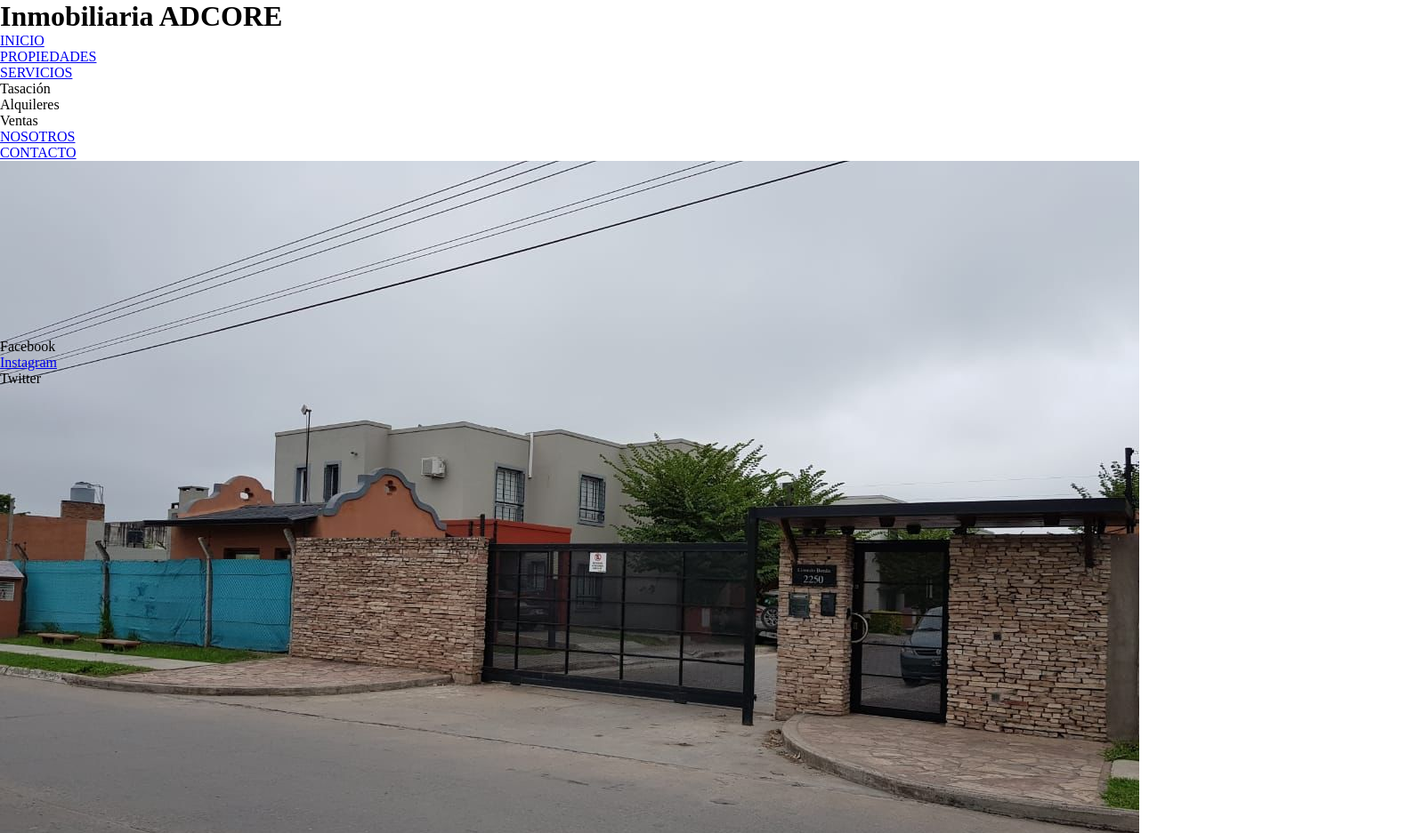
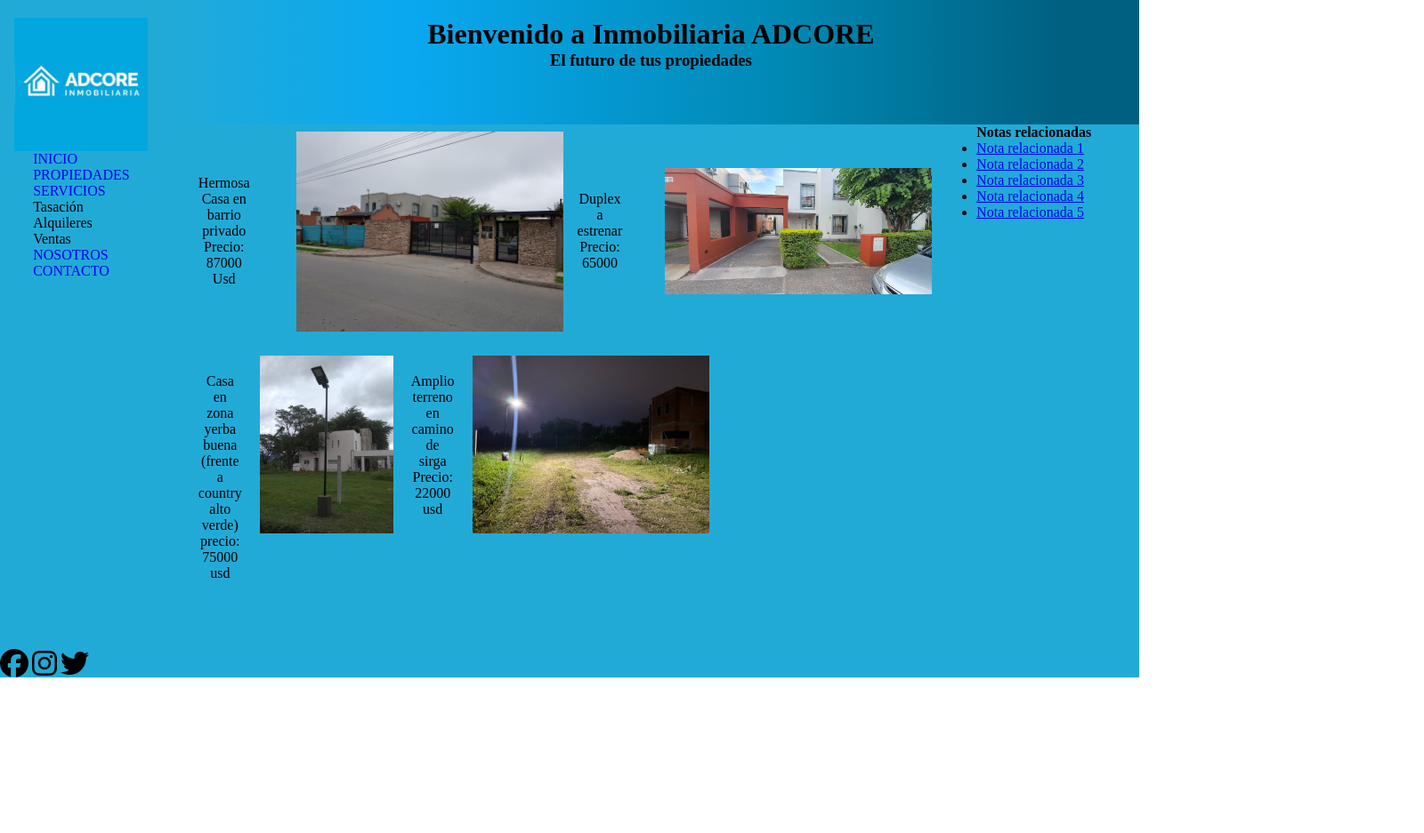
Before and after one commit to TrellixVulnTeam/Tp-Github_M4GF, a website: page propiedades.html in a window 1280 px wide. Shown: the top 937 px of the page at 89% size, 1600 px wide, since content can reach past the window. After the commit the page ends 800 px from the top, so only its background shows below. Drawn offline with nearby package versions, Linux system fonts and the light colour scheme.

Commit message:
tuneaduki

```diff
--- a/propiedades.html
+++ b/propiedades.html
@@ -5,27 +5,31 @@
     <meta charset="UTF-8">
     <meta http-equiv="X-UA-Compatible" content="IE=edge">
     <meta name="viewport" content="width=device-width, initial-scale=1.0">
+    <!-- iconos -->
+    <script src="https://kit.fontawesome.com/8f5c9daf85.js" crossorigin="anonymous"></script>
+    <!-- Animate Css -->
+    <link rel="stylesheet" href="https://cdnjs.cloudflare.com/ajax/libs/animate.css/4.1.1/animate.min.css" />
+    <!-- Mi estilo -->
     <link rel="stylesheet" href="./Css/style.css">
-    <title>PROPIEDADES</title>
+    <title>Inmobiliaria ADCORE</title>
 </head>
 
 <body>
-    <header>
-        <h1>Inmobiliaria ADCORE</h1>
+    <div class="grilla">
 
-        <nav>
-
+        <nav class="Nav">
+            <!-- logo -->
+            <img src="./img/logo.jpg" alt="logo adcore" class="animate__animated animate__flash">
             <ul>
-
                 <Li>
                     <a href="./index.html">INICIO</a>
                 </Li>
                 <li> <a href="./propiedades.html">PROPIEDADES</a></li>
                 <li><a href="./Servicios.html">SERVICIOS</a>
                     <ul>
-                        <li>Tasación</li>
-                        <li>Alquileres</li>
-                        <li>Ventas</li>
+                        <li class="ul2">Tasación</li>
+                        <li class="ul2">Alquileres</li>
+                        <li class="ul2">Ventas</li>
                     </ul>
                 </li>
                 <li><a href="./Nosotros.html">NOSOTROS</a></li>
@@ -34,36 +38,54 @@
                 </li>
             </ul>
         </nav>
-    </header>
 
-    <main>
+        <header class="Header">
+            <h1>Bienvenido a Inmobiliaria ADCORE</h1>
+            <h3>El futuro de tus propiedades</h3>
+
+        </header>
+
         <!-- me gustaria corregir esta seccion con flexbox para poner las imagenes de 2 en 2 con sus descripciones -->
-        <div id="imagenCasas">
+        <div class="Section-1" id="imagenCasas">
+            <p id="texto">Hermosa Casa en barrio privado
+            Precio: 87000 Usd</p>
             <img src="./img/1.jfif" alt="img1">
-            <p>Hermosa Casa en barrio privado</p>
-            <p>Precio: 87000 Usd</p>
+            <p id="textoCasas">Duplex a estrenar
+            Precio: 65000</p>
             <img src="./img/4.jfif" alt="img2">
-            <p>Duplex a estrenar</p>
-            <p>Precio: 65000</p>
+
+        </div>
+        <div class="Section-2" id="imagenCasas">
+            <p id="texto">Casa en zona yerba buena (frente a country alto verde)
+            precio: 75000 usd</p>
             <img src="./img/9d7a66ef-abe3-40d5-a2c5-c803d9adb056.jfif" alt="img3">
-            <p>Casa en zona yerba buena (frente a country alto verde)</p>
-            <p>precio: 75000 usd</p>
+            <p id="texto">Amplio terreno en camino de sirga
+            Precio: 22000 usd</p>
             <img src="./img/ce4e05a1-355a-444c-aa0e-4883dabda199.jfif" alt="img4">
-            <p>Amplio terreno en camino de sirga</p>
-            <p>Precio: 22000 usd</p>
+
         </div>
 
-    </main>
+        <aside class="Aside">
+            <h4>Notas relacionadas</h4>
+            <ul>
+                <li><a href="#">Nota relacionada 1</a></li>
+                <li><a href="#">Nota relacionada 2</a></li>
+                <li><a href="#">Nota relacionada 3</a></li>
+                <li><a href="#">Nota relacionada 4</a></li>
+                <li><a href="#">Nota relacionada 5</a></li>
+            </ul>
+        </aside>
 
-    <footer>
-        <ol>
-            <li>Facebook</li>
-            <li>
-                <a href="https://www.instagram.com/inmobiliaria_adcore/">Instagram</a>
-            </li>
-            <li>Twitter</li>
-        </ol>
-    </footer>
+
+        <footer class="Footer">
+
+            <ol>
+                <i class="fa-brands fa-facebook"></i>
+                <i class="fa-brands fa-instagram"></i>
+                <i class="fa-brands fa-twitter"></i>
+            </ol>
+        </footer>
+    </div>
 </body>
 
 </html>
--- a/scss/paginas/_imagenes.scss
+++ b/scss/paginas/_imagenes.scss
@@ -1,4 +1,14 @@
 #imagenCasas {
-    max-width: 200px;
-    max-height: 200px;
+    display: flex;
+    width: 200px;
+    height: 200px;
+    flex-direction: row;
+    margin: 20px;
+    }
+
+#texto{
+    display: flex;
+    flex-direction: column;
+    margin: 20px;
+    text-align: center;
 }
--- a/scss/secciones/_footer.scss
+++ b/scss/secciones/_footer.scss
@@ -1,5 +1,6 @@
 .Footer {
     grid-area: Footer;
+    margin-top: 110px;
     background-color:  rgb(34, 170, 215);
     animation-name: navEnMovimiento;
     animation-duration: 5s;
```
Also changed, not shown: contacto.html (+6 -10 lines), nosotros.html (+4 -4 lines), css/style.css.
